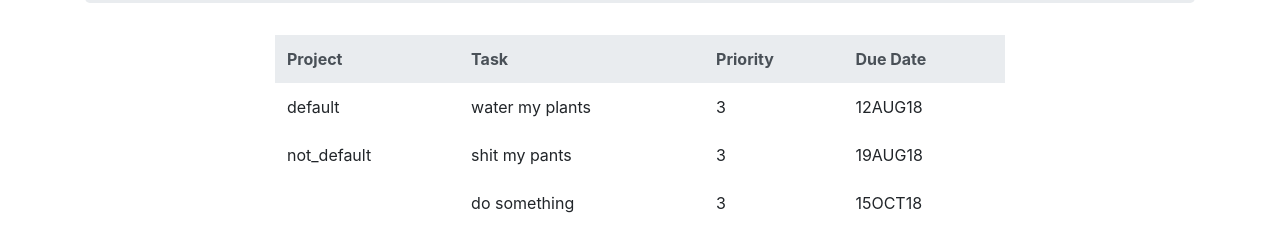
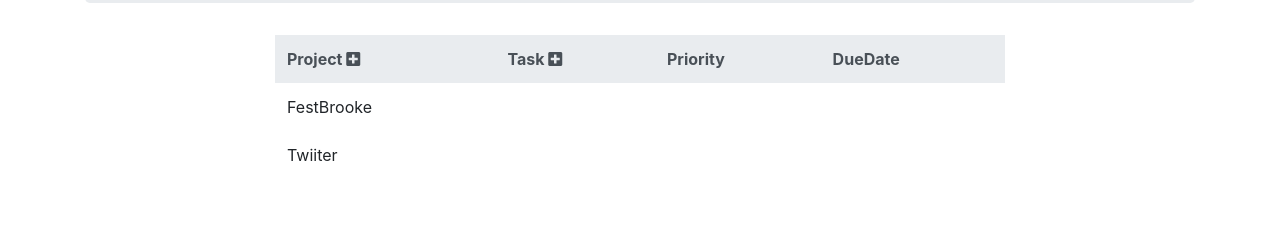
Before and after one commit to punnadittr/todolist, a website built with webpack: page dist/index.html in a window 1280 px wide. Shown: the part 219-470 px from the top of the page. Built offline with nearby package versions, Linux system fonts and the light colour scheme.

Commit message:
Add button and modals

```diff
--- /dev/null
+++ b/src/buttons.js
@@ -0,0 +1,38 @@
+const GenericButtons = (() => {
+  const renderAddBtn = (insertTarget, modalID) => {
+    const target = document.getElementById(insertTarget);
+    target.innerHTML = `${target.innerHTML} <i class="fas fa-plus-square"
+    data-toggle="modal"
+    data-target="#${modalID}"></i>`
+  }
+  return { renderAddBtn }
+})();
+
+const TaskButtons = () => {
+  const renderAddTaskButton = (modalID) => {
+    GenericButtons.renderAddBtn('Task', 'add-task-dialog');
+  }
+  const renderChangeTaskNameButton = () => {
+
+  }
+  const renderDeleteTaskButton = () => {
+
+  }
+  return { renderAddTaskButton, renderChangeTaskNameButton, renderDeleteTaskButton }
+}
+
+const ProjectButtons = () => {
+  const renderAddProjectButton = () => {
+    GenericButtons.renderAddBtn('Project', 'add-project-dialog');
+  }
+  const renderDeleteProjectButton = () => {
+
+  }
+  const renderChangeProjectNameButton = () => {
+
+  }
+  return { renderChangeProjectNameButton, renderDeleteProjectButton, renderAddProjectButton }
+}
+
+
+export { TaskButtons, ProjectButtons }
--- /dev/null
+++ b/src/clearTable.js
@@ -0,0 +1,13 @@
+import { renderTableBody } from "./table";
+import AddProjectClickEvents from "./tableDOM";
+
+const ClearTableTasks = () => {
+  const mainTable = document.getElementById('main-table');
+  const removing = mainTable.childNodes[1];
+  mainTable.removeChild(removing);
+
+  renderTableBody().renderProjectNames();
+  AddProjectClickEvents();
+}
+
+export default ClearTableTasks;
--- a/src/index.js
+++ b/src/index.js
@@ -2,23 +2,39 @@ import renderTodoSkeleton from "./skeleton";
 import { renderTableHead, renderTableBody } from "./table";
 import ToDoList from "./todolist";
 import { Project, ProjectList } from "./project" ;
-import getProjectNameFromClick from "./tableDOM";
+import AddProjectClickEvents from "./tableDOM";
+import { ProjectButtons, TaskButtons } from "./buttons";
+import { ProjectModal, TaskModal } from "./modals";
 
-const myProject = Project('default');
-const myProject2 = Project('not_default')
+const myProject = Project('FestBrooke');
+const myProject2 = Project('Twiiter');
+
 const task1 = ToDoList('water my plants', '12AUG18', 3);
 const task2 = ToDoList('shit my pants', '19AUG18', 3);
 const task3 = ToDoList('do something', '15OCT18', 3);
+
+const task4 = ToDoList('change the world', '16AUG19', 2);
+const task5 = ToDoList('change the world', '16AUG19', 2);
+const task6 = ToDoList('change the world', '16AUG19', 2);
 
 myProject.append(task1);
 myProject.append(task2);
 myProject.append(task3);
 
+myProject2.append(task4);
+myProject2.append(task5);
+myProject2.append(task6);
+
 ProjectList.addProject(myProject);
 ProjectList.addProject(myProject2);
-console.log(myProject.todoLists());
+console.log(ProjectList.allProjects());
 
 renderTodoSkeleton('TO DO LIST');
 renderTableHead();
 renderTableBody().renderProjectNames();
-renderTableBody().renderTasks();
+AddProjectClickEvents();
+ProjectModal.renderAddProjectModal();
+TaskModal.renderAddTaskModal();
+ProjectButtons().renderAddProjectButton();
+
+TaskButtons().renderAddTaskButton();
--- /dev/null
+++ b/src/modals.js
@@ -0,0 +1,58 @@
+const ProjectModal = (() => {
+  const renderAddProjectModal = () => {
+    ModalTemplate.createFormModal('add-project-dialog',
+                                  'Add New Project',
+                                  'Enter Project Name',
+                                  'add-project-field',
+                                  'add-project-btn',
+                                  'Add Project')
+  }
+  return { renderAddProjectModal }
+})();
+
+const TaskModal = (() => {
+  const renderAddTaskModal = () => {
+    ModalTemplate.createFormModal('add-task-dialog',
+                                  'Add New Task',
+                                  'Enter Task',
+                                  'add-task-field',
+                                  'add-task-btn',
+                                  'Add Task')
+  }
+  return { renderAddTaskModal }
+})();
+
+const ModalTemplate = (() => {
+  const createFormModal = (id, title, formLabel, formID, btnID, btnContent) => {
+    const modal = document.createElement('div');
+    modal.className = 'modal fade';
+    modal.id = id;
+    modal.innerHTML = `
+    <div class="modal-dialog modal-dialog-centered" role="document">
+      <div class="modal-content">
+        <div class="modal-header">
+          <h5 class="modal-title">${title}</h5>
+          <button type="button" class="close" data-dismiss="modal" aria-label="Close">
+            <span aria-hidden="true">&times;</span>
+          </button>
+        </div>
+        <div class="modal-body">
+          <form>
+            <div class="form-group">
+              <label for="${formID}" class="col-form-label">${formLabel}</label>
+              <input type="text" class="form-control" id="${formID}">
+            </div>
+          </form>
+        </div>
+        <div class="modal-footer">
+          <button type="button" class="btn btn-secondary" data-dismiss="modal">Cancel</button>
+          <button type="button" class="btn btn-primary" id="${btnID}">${btnContent}</button>
+        </div>
+      </div>
+    </div>`
+    document.getElementById('main-container').appendChild(modal);
+  }
+  return { createFormModal }
+})();
+
+export { ProjectModal, TaskModal, ModalTemplate }
--- a/src/project.js
+++ b/src/project.js
@@ -7,9 +7,9 @@ const ProjectList = (() => {
   const removeProject = (item) => {
     projectLists = projectLists.filter(project => project != item);
   }
-  const showProjects = () => projectLists;
+  const allProjects = () => projectLists;
 
-  return { addProject, removeProject, showProjects }
+  return { addProject, removeProject, allProjects }
 })();
 
 const Project = (title = 'Default') => {
--- a/src/table.js
+++ b/src/table.js
@@ -1,7 +1,7 @@
 import { ProjectList } from "./project";
 
 const renderTableHead = () => {
-  const headerList = ['Project', 'Task', 'Priority', 'Due Date'];
+  const headerList = ['Project', 'Task', 'Priority', 'DueDate'];
 
   const mainContainer = document.getElementById('main-container');
 
@@ -23,6 +23,7 @@ const renderTableHead = () => {
   for (let header in headerList) {
     let temprow = document.createElement('th');
     temprow.scope = 'col';
+    temprow.id = headerList[header];
     temprow.innerText = headerList[header];
     tableHeadRow.appendChild(temprow);
   };
@@ -39,13 +40,13 @@ const renderTableBody = () => {
   const mainTable = document.getElementById('main-table');
 
   const renderProjectNames = () => {
-    ProjectList.showProjects().forEach((project, index) => {
+    ProjectList.allProjects().forEach((project, index) => {
       let temprow = document.createElement('tr');
       let tempData = document.createElement('td');
 
       tableBody.id = 'table-body';
 
-      temprow.id = index;
+      temprow.id = `row-${index}`;
 
       tempData.innerText = project.projectTitle();
       tempData.className = 'project-name';
@@ -56,17 +57,22 @@ const renderTableBody = () => {
     });
   }
 
-  const renderTasks = () => {
-    let currentProject = ProjectList.showProjects()[0];
+  const renderTasks = (project) => {
+    let currentProject = project;
     const currentBody = document.getElementById('table-body');
 
     currentProject.todoLists().forEach((list, i) => {
-      let appendingRow = document.getElementById(`${i}`);
+      let appendingRow = document.getElementById(`row-${i}`);
 
       if (appendingRow === null) {
         appendingRow = document.createElement('tr');
-        appendingRow.id = `${i}`;
+
+        appendingRow.id = `row-${i}`;
+
         let emptyTableData = document.createElement('td');
+
+        emptyTableData.className = 'placeholder';
+
         appendingRow.appendChild(emptyTableData);
         currentBody.appendChild(appendingRow);
       }
@@ -74,6 +80,10 @@ const renderTableBody = () => {
       let tempDataTitle = document.createElement('td');
       let tempDataPriority = document.createElement('td');
       let tempDataDueDate = document.createElement('td');
+
+      tempDataTitle.className = 'task-title';
+      tempDataPriority.className = 'task-priority';
+      tempDataDueDate.className = 'task-duedate';
 
       tempDataTitle.innerText = `${list.listTitle()}`;
       tempDataPriority.innerText = `${list.listPriority()}`;
--- a/src/tableDOM.js
+++ b/src/tableDOM.js
@@ -1,10 +1,21 @@
-const getProjectNameFromClick = () => {
+import { ProjectList } from "./project";
+import { renderTableBody } from "./table";
+import ClearTableTasks from "./clearTable";
+
+const AddProjectClickEvents = () => {
   const projects = document.getElementsByClassName('project-name');
   for (let i = 0; i < projects.length; i++) {
     projects[i].addEventListener('click', (e) => {
-      console.log(e.target.textContent);
+      // Find the project based on what is clicked
+      let project =  ProjectList.allProjects().find((element) => {
+        return element.projectTitle() === e.target.textContent;
+      });
+      // Clear the tasks then adding back projects based on what is clicked
+      ClearTableTasks();
+      renderTableBody().renderTasks(project);
     });
   }
+  return { AddProjectClickEvents }
 }
 
-export default getProjectNameFromClick;
+export default AddProjectClickEvents;
```
Also changed, not shown: dist/index.html, dist/main.js, dist/style.css (added), src/buttonDOM.js (added).
